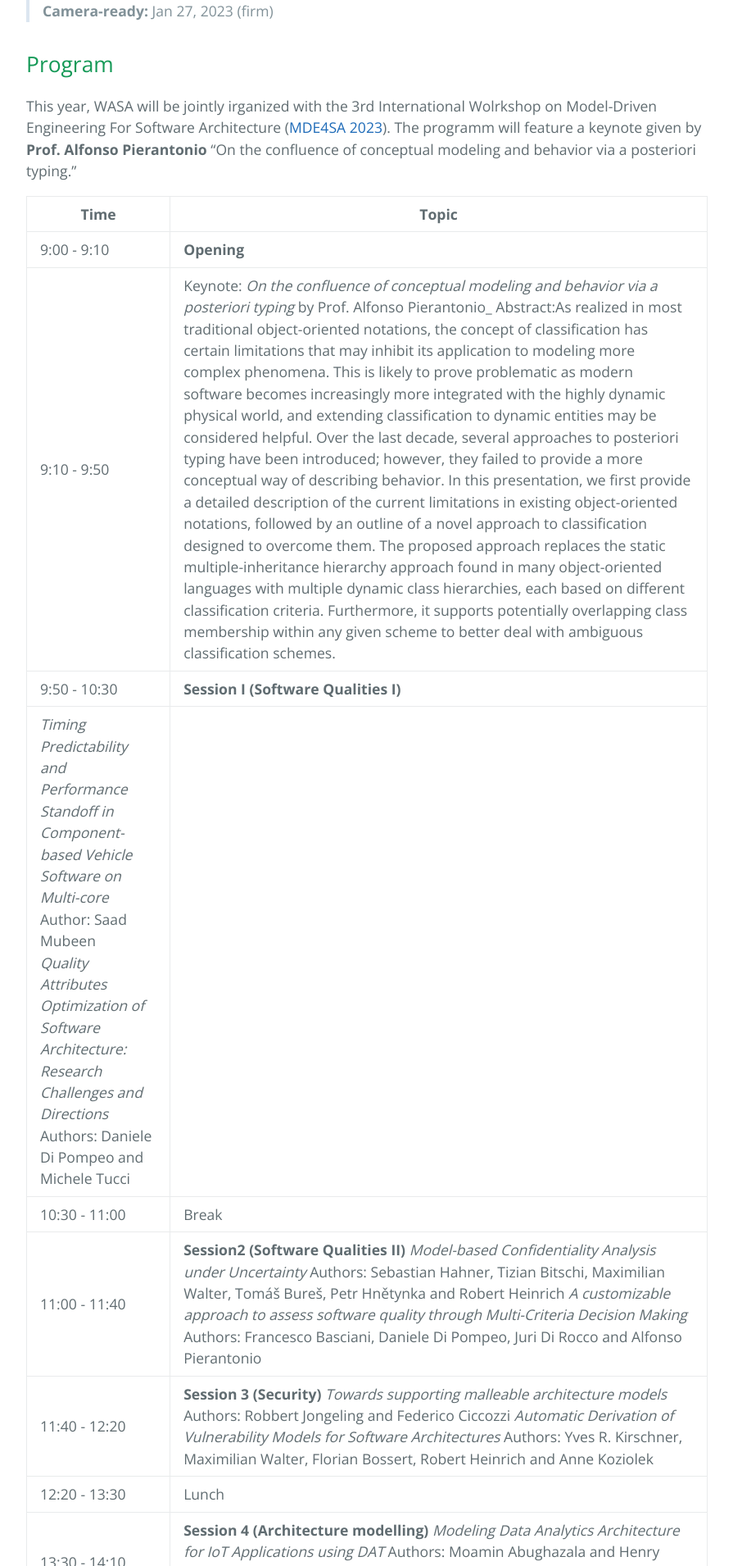
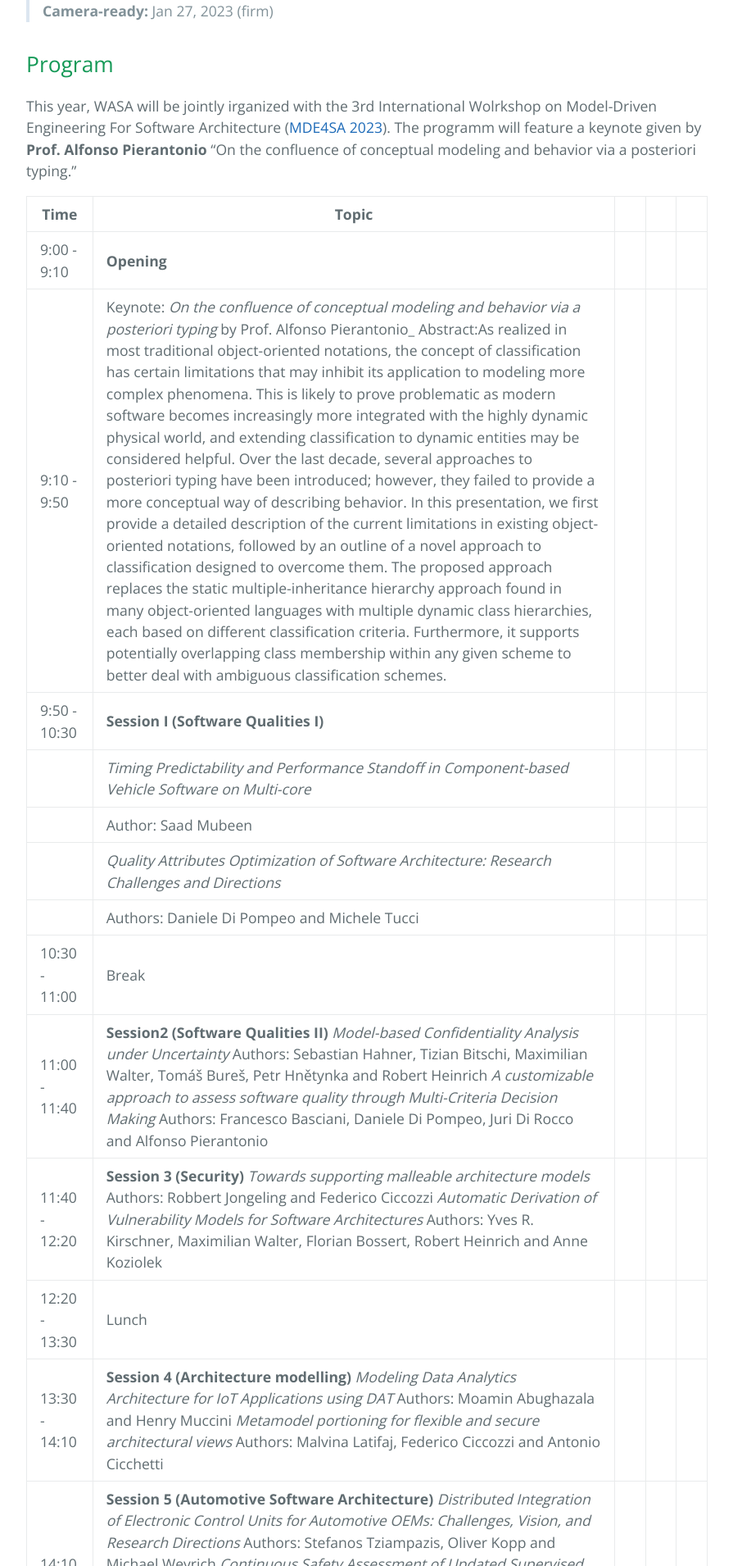
Before and after one commit to WASA-Workshop/2023, a Jekyll site: the page built from index.md, in a window 1280 px wide. Shown: the part 2387-4297 px from the top of the page at 82% size, without its empty margins (192-1087 px from the left). Built offline with Jekyll 4.4.1, drawn with Linux system fonts in a browser that asks for light colours; our own code applies the rules of GitHub Pages for plain Markdown files.

```diff
--- a/index.md
+++ b/index.md
@@ -57,11 +57,14 @@ All dates are AoE.
 This year, WASA will be jointly irganized with the 3rd International Wolrkshop on Model-Driven Engineering For Software Architecture ([MDE4SA 2023](https://mde4sa.github.io)). The programm will feature a keynote given by **Prof. Alfonso Pierantonio** "On the confluence of conceptual modeling and behavior via a posteriori typing."
 
 | **Time**      | **Topic**                                                                                                                                                                                                                                                                                                                                                                                                                                                                                                                                                                                                                                                                                                                                                                                                                                                                                                                                                                                                                                                                                                                                                                                                                                                                                          |
-|------------------------|--------------------|
-| 9:00 - 9:10   | **Opening**                                                                                                                                                                                                                                                                                                                                                                                                                                                                                                                                                                                                                                                                                                                                                                                                                                                                                                                                                                                                                                                                                                                                                                                                                                                                                            |
+|--------------------|--------------------|
+| 9:00 - 9:10   | **Opening**                                                                                                                                                                                                                                                                                                                                                                                                                                                                                                                                                                                                                                                                                                                                                                                                                                                                                                                                                                                                                                                                                                                                                                                                                                                                                            ||
 | 9:10 - 9:50   | Keynote: _On the confluence of conceptual modeling and behavior via a posteriori typing_ by Prof. Alfonso Pierantonio_ Abstract:As realized in most traditional object-oriented notations, the concept of classification has certain limitations that may inhibit its application to modeling more complex phenomena. This is likely to prove problematic as modern software becomes increasingly more integrated with the highly dynamic physical world, and extending classification to dynamic entities may be considered helpful. Over the last decade, several approaches to posteriori typing have been introduced; however, they failed to provide a more conceptual way of describing behavior. In this presentation, we first provide a detailed description of the current limitations in existing object-oriented notations, followed by an outline of a novel approach to classification designed to overcome them. The proposed approach replaces the static multiple-inheritance hierarchy approach found in many object-oriented languages with multiple dynamic class hierarchies, each based on different classification criteria. Furthermore, it supports potentially overlapping class membership within any given scheme to better deal with ambiguous classification schemes. |
-| 9:50 - 10:30  | **Session I (Software Qualities I)**<br/>
-|               _Timing Predictability and Performance Standoff in Component-based Vehicle Software on Multi-core_ <br/>Author: Saad Mubeen<br/>  _Quality Attributes Optimization of Software Architecture: Research Challenges and Directions_<br/>  Authors: Daniele Di Pompeo and Michele Tucci                                                                                                                                                                                                                                                                                                                                                                                                                                                                                                                                                                                                                                                                                                                                                                                                                                                                                                                                                                                        |
+| 9:50 - 10:30  | **Session I (Software Qualities I)** |
+|               | _Timing Predictability and Performance Standoff in Component-based Vehicle Software on Multi-core_
+|               | Author: Saad Mubeen |
+|               |_Quality Attributes Optimization of Software Architecture: Research Challenges and Directions_|
+|               | Authors: Daniele Di Pompeo and Michele Tucci|                                                                                                                                                                                                                                                                                                                                                                                                                                                                                                                                                                                                                                                                                                                                                                                                                                                                                                                                                                                      |||
 | 10:30 - 11:00 | Break                                                                                                                                                                                                                                                                                                                                                                                                                                                                                                                                                                                                                                                                                                                                                                                                                                                                                                                                                                                                                                                                                                                                                                                                                                                                                              |
 | 11:00 - 11:40 | **Session2 (Software Qualities II)**  _Model-based Confidentiality Analysis under Uncertainty_  Authors: Sebastian Hahner, Tizian Bitschi, Maximilian Walter, Tomáš Bureš, Petr Hnětynka and Robert Heinrich  _A customizable approach to assess software quality through Multi-Criteria Decision Making_ Authors: Francesco Basciani, Daniele Di Pompeo, Juri Di Rocco and Alfonso Pierantonio                                                                                                                                                                                                                                                                                                                                                                                                                                                                                                                                                                                                                                                                                                                                                                                                                                                                                                    |
 | 11:40 - 12:20 | **Session 3 (Security)**  _Towards supporting malleable architecture models_ Authors: Robbert Jongeling and Federico Ciccozzi  _Automatic Derivation of Vulnerability Models for Software Architectures_  Authors: Yves R. Kirschner, Maximilian Walter, Florian Bossert, Robert Heinrich and Anne Koziolek                                                                                                                                                                                                                                                                                                                                                                                                                                                                                                                                                                                                                                                                                                                                                                                                                                                                                                                                                                                        |
```
